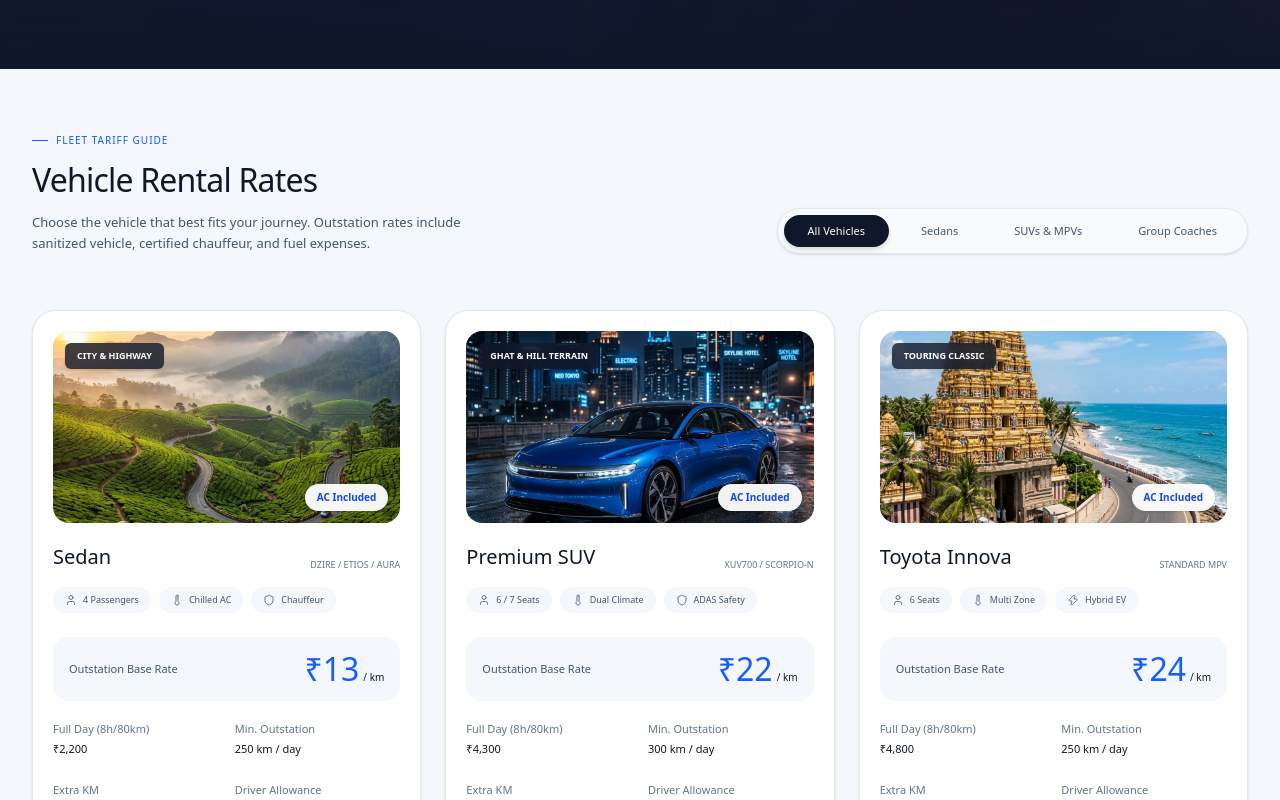
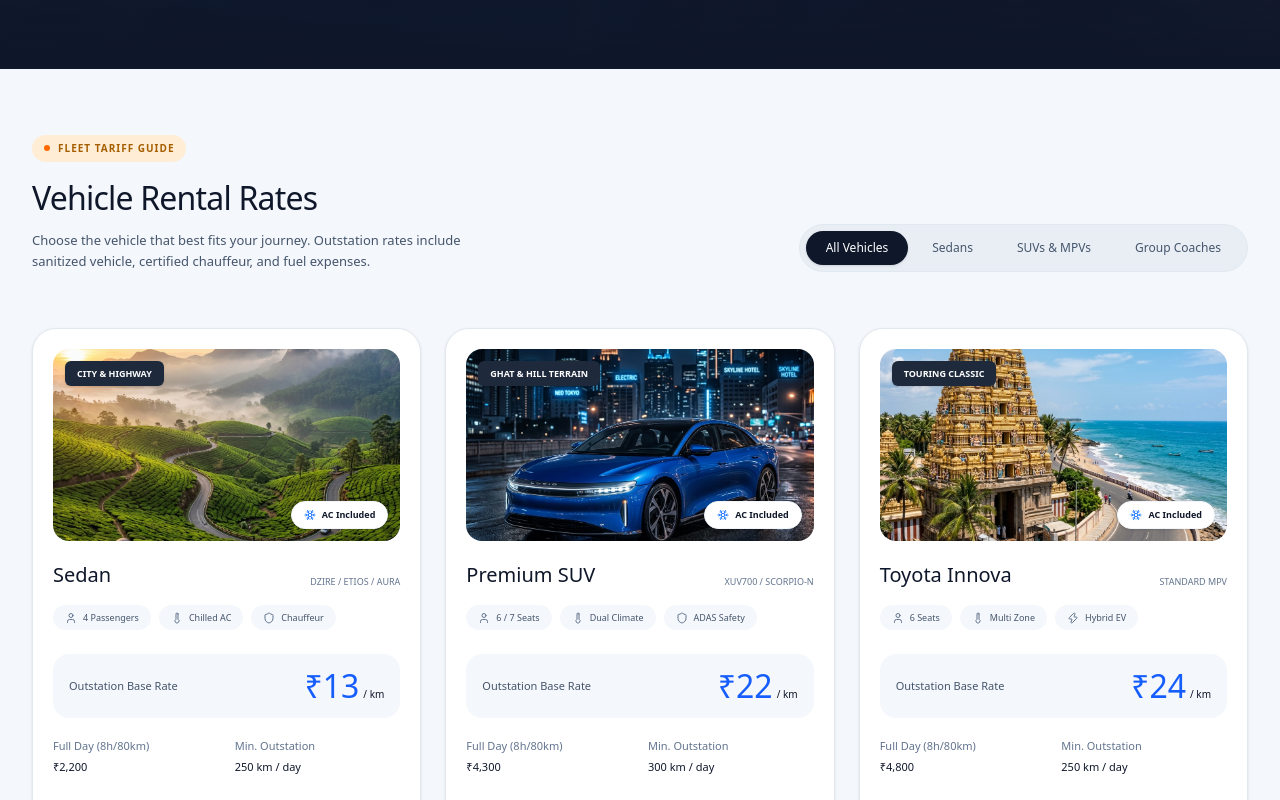
Before and after one commit to aeropeak26/Rudhran_travels, a Next.js app: page /tariff in a window 1280 px wide. Shown: the part 660-1460 px from the top of the page. Built offline with nearby package versions, Linux system fonts and the light colour scheme.

Commit message:
Fix tariff grid design and colors to match screenshot

```diff
--- a/src/app/tariff/page.tsx
+++ b/src/app/tariff/page.tsx
@@ -6,7 +6,7 @@ import Link from 'next/link';
 import { vehiclesData } from '@/data/vehicles';
 import {
   CheckCircle2, ChevronRight, User, Shield, Thermometer, Briefcase,
-  MapPin, Clock, Phone, Mail, Zap, PlaySquare, FileText, Check, Car, Calendar, Navigation, ShieldCheck, Moon, Info, AlertCircle, Sparkles, Star
+  MapPin, Clock, Phone, Mail, Zap, PlaySquare, FileText, Check, Car, Calendar, Navigation, ShieldCheck, Moon, Info, AlertCircle, Sparkles, Star, Snowflake
 } from 'lucide-react';
 import TopBar from '@/components/TopBar';
 import Header from '@/components/Header';
@@ -172,24 +172,24 @@ export default function TariffPage() {
 
           <div className="flex flex-col lg:flex-row justify-between items-end mb-10 gap-6">
             <div>
-              <span className="text-[10px] font-bold text-blue-600 uppercase tracking-widest block mb-2 flex items-center gap-2">
-                <span className="w-4 h-px bg-blue-600 block"></span> FLEET TARIFF GUIDE
-              </span>
+              <div className="inline-flex items-center gap-2 bg-[#ffedd5] text-yellow-700 px-3 py-1.5 rounded-full text-[10px] font-bold uppercase tracking-widest mb-3">
+                <div className="w-1.5 h-1.5 rounded-full bg-orange-500"></div> FLEET TARIFF GUIDE
+              </div>
               <h2 className="text-[2rem] font-bold text-[#0f172a] tracking-tight">Vehicle Rental Rates</h2>
               <p className="text-[13px] text-slate-600 max-w-md mt-2 leading-relaxed">
                 Choose the vehicle that best fits your journey. Outstation rates include sanitized vehicle, certified chauffeur, and fuel expenses.
               </p>
             </div>
 
-            <div className="flex flex-wrap items-center gap-2 bg-[#f8fafc] p-1.5 rounded-full shadow-sm border border-slate-200">
+            <div className="flex flex-wrap items-center gap-1 bg-[#e2e8f0]/60 p-1.5 rounded-full border border-slate-200">
               {['All Vehicles', 'Sedans', 'SUVs & MPVs', 'Group Coaches'].map(f => (
                 <button
                   key={f}
                   onClick={() => setFilter(f)}
-                  className={`px-6 py-2 rounded-full text-[11px] font-bold transition-all ${
+                  className={`px-5 py-2 rounded-full text-[12px] font-medium transition-all ${
                     filter === f
-                    ? 'bg-[#0f172a] text-white shadow-md'
-                    : 'text-slate-600 hover:bg-slate-100 hover:text-[#0f172a]'
+                    ? 'bg-[#0f172a] text-white shadow-sm font-semibold'
+                    : 'text-slate-600 hover:bg-white hover:text-[#0f172a]'
                   }`}
                 >
                   {f}
@@ -217,12 +217,12 @@ export default function TariffPage() {
                   <div className="relative h-48 rounded-[1rem] overflow-hidden mb-5 bg-slate-100 group">
                     <Image src={v.img} alt={v.name} fill className="object-cover transition-transform duration-500 group-hover:scale-105" />
 
-                    <div className={`absolute top-3 left-3 shadow-sm text-white text-[9px] font-bold px-3 py-1.5 rounded-md flex items-center gap-1.5 uppercase ${override.mostPopular ? 'bg-[#107c58]' : 'bg-[#0f172a]/80 backdrop-blur'}`}>
+                    <div className={`absolute top-3 left-3 shadow-sm text-white text-[9px] font-bold px-3 py-1.5 rounded-md flex items-center gap-1.5 uppercase ${override.mostPopular ? 'bg-[#107c58]' : 'bg-[#1e293b]'}`}>
                       {override.badge}
                     </div>
 
-                    <div className="absolute bottom-3 right-3 bg-white/95 backdrop-blur shadow-sm text-blue-700 text-[10px] font-bold px-3 py-1.5 rounded-full flex items-center gap-1.5">
-                      AC Included
+                    <div className="absolute bottom-3 right-3 bg-white shadow-sm text-[#0f172a] text-[9px] font-bold px-3 py-1.5 rounded-full flex items-center gap-1.5 border border-slate-100">
+                      <Snowflake className="w-3 h-3 text-blue-500" /> AC Included
                     </div>
                   </div>
 
```
